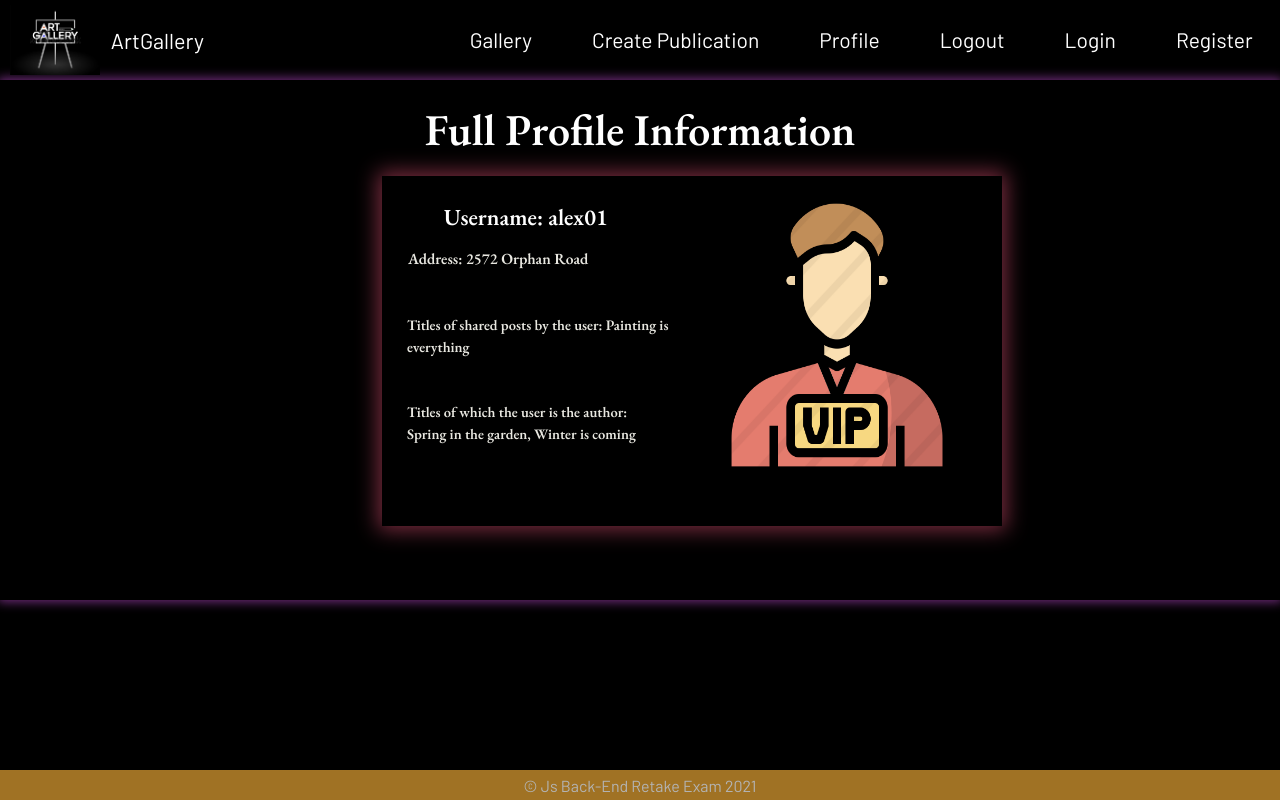
After one commit to dimlil/Art-Gallery, a Node server app: page /profile in a window 1280 px wide. The commit adds this page. Run offline with Node 20, Linux system fonts and the light colour scheme; some libraries are stand-ins or nearby versions.

Commit message:
feat/ added profile template

```diff
--- a/router/index.js
+++ b/router/index.js
@@ -16,6 +16,11 @@ router.get('/create', (req, res) => {
         style: 'create.css'
     })
 });
+router.get('/profile', (req, res) => {
+    res.render('profile',{
+        style: 'profile.css'
+    })
+});
 router.get('/register', (req, res) => {
     res.render('register',{
         style: 'register.css'
--- a/views/partials/header.hbs
+++ b/views/partials/header.hbs
@@ -7,7 +7,7 @@
         <li><a href="/gallary">Gallery</a></li>
         <!-- Logged users -->
         <li><a href="/create">Create Publication</a></li>
-        <li><a href="#">Profile</a></li>
+        <li><a href="/profile">Profile</a></li>
         <li><a href="#">Logout</a></li>
         <!-- Guest users -->
         <li><a href="/login">Login</a></li>
--- /dev/null
+++ b/views/profile.hbs
@@ -0,0 +1,28 @@
+<main>
+    <section id="profile-page">
+        <h1>Full Profile Information</h1>
+        <article class="profile-card">
+
+            <article class="profile-card-info">
+                <h2>Username: alex01</h2>
+                <h3>Address: 2572 Orphan Road</h3>
+                <!--If the user has shared publications, separate their titles with a comma and a space (, )-->
+                <h4>Titles of shared posts by the user: Painting is everything</h4>
+                <!--If not display:-->
+                <!--<h4>Titles of shared posts by the user: Not yet.</h4>-->
+
+                <!--If the user has created their own publications, separate their titles with a comma and a space (, )-->
+                <h4>Titles of which the user is the author: Spring in the garden, Winter is coming</h4>
+                <!--If not display:-->
+                <!--<h4>Titles of which the user is the author: Not yet.</h4>-->
+
+            </article>
+
+            <article class="profile-card-icon">
+                <!-- Do not forget to change the path to the image -->
+                <img src="img/vip-user.png" alt="art-image1">
+            </article>
+
+        </article>
+    </section>
+</main>
```
